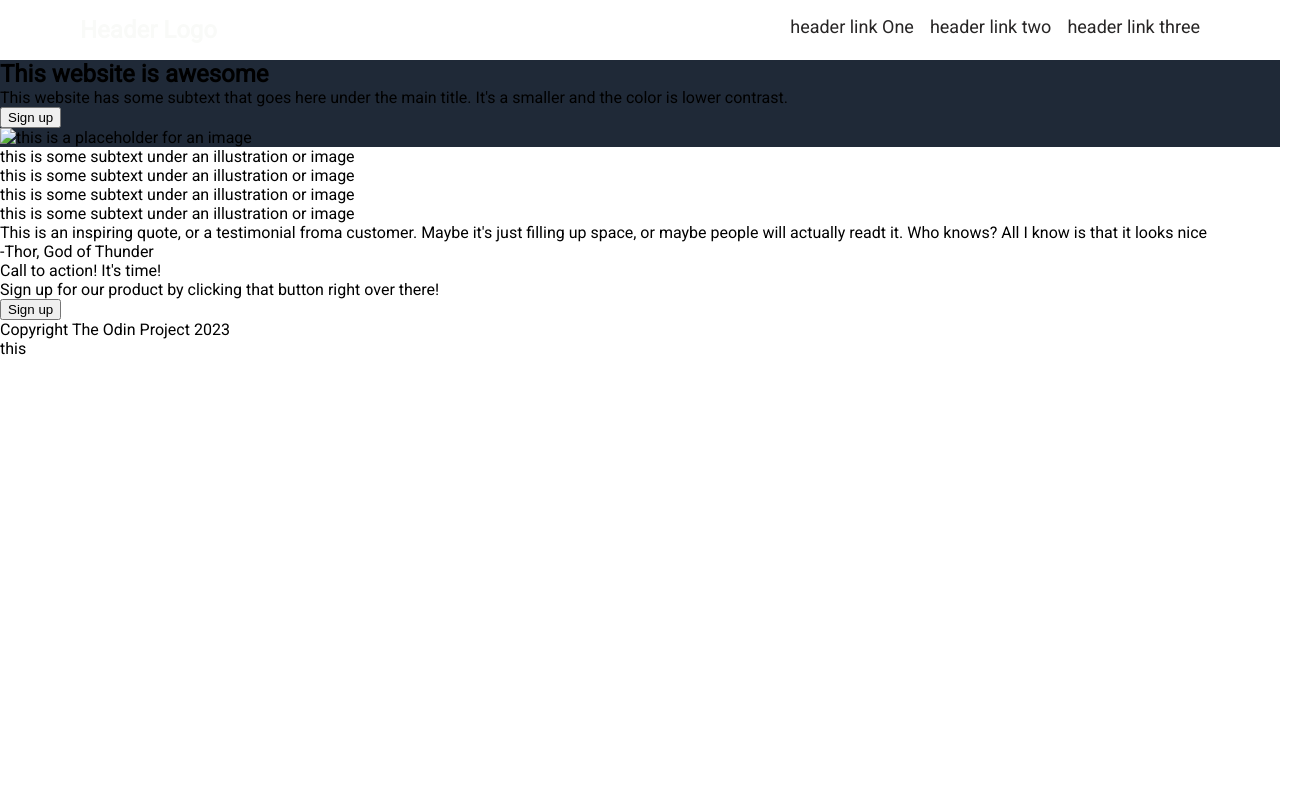
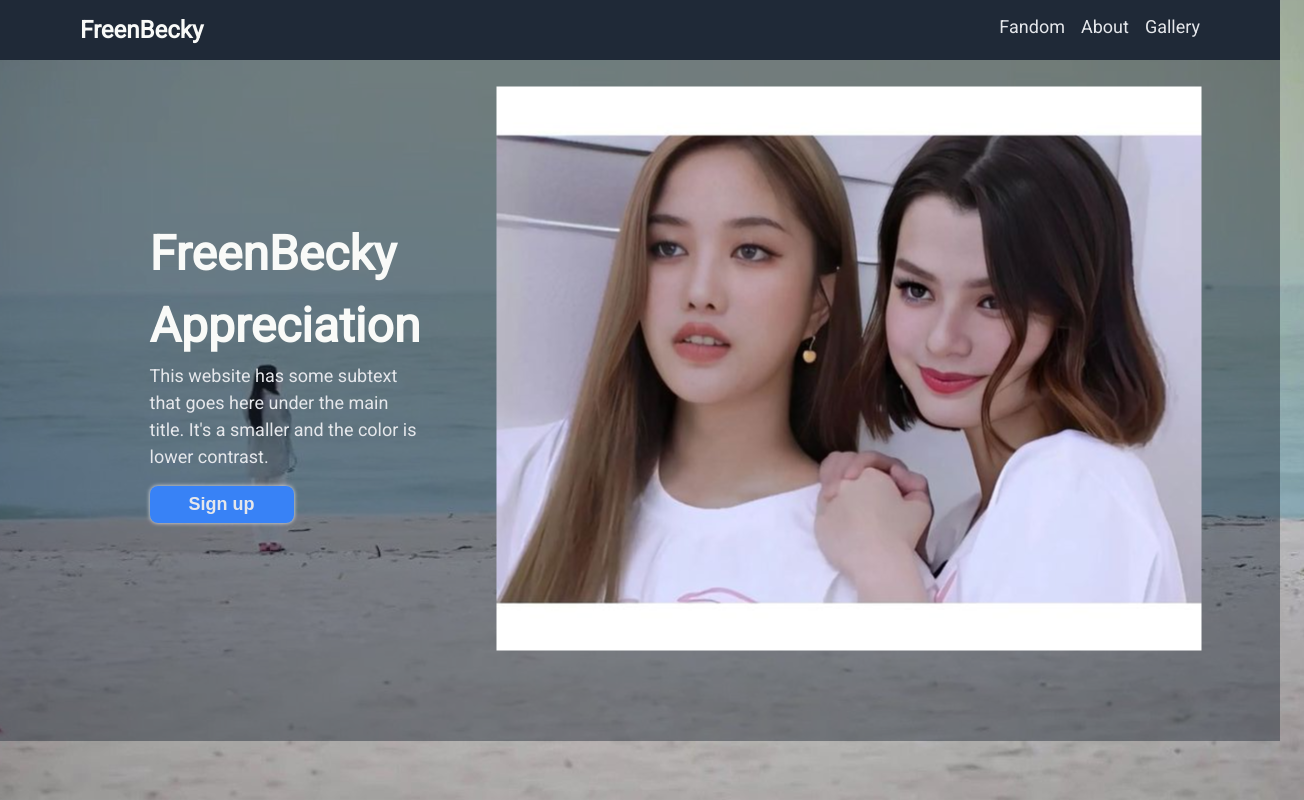
Before and after one commit to JenBaldonado/FreenBecky-FanPage, a plain HTML site: page index.html in a window 1280 px wide. Shown: the top 800 px of the page, 1304 px wide, since content can reach past the window. Drawn offline with Linux system fonts and the light colour scheme.

Commit message:
First Draft

```diff
--- a/index.html
+++ b/index.html
@@ -12,13 +12,13 @@
     <nav>
       <div class="nav-container">
         <div class="left-items">
-          <div class="logo">Header Logo</div>
+          <div class="logo">FreenBecky</div>
         </div>
         <div class="right-items">
           <ul>
-            <li><a href="#">header link One</a></li>
-            <li><a href="#">header link two</a></li>
-            <li><a href="#">header link three</a></li>
+            <li><a href="#">Fandom</a></li>
+            <li><a href="#">About</a></li>
+            <li><a href="#">Gallery</a></li>
           </ul>
         </div>
       </div>
@@ -26,7 +26,7 @@
 
     <section class="hero-section">
       <div class="left-hero">
-        <h1>This website is awesome</h1>
+        <h1>FreenBecky Appreciation</h1>
         <p>
           This website has some subtext that goes here under the main title.
           It's a smaller and the color is lower contrast.
@@ -34,7 +34,10 @@
         <button>Sign up</button>
       </div>
       <div class="right-hero">
-        <img src="" alt="this is a placeholder for an image" />
+        <img
+          src="images/hero-image.jpg"
+          alt="this is a placeholder for an image"
+        />
       </div>
     </section>
 
@@ -57,7 +60,7 @@
       </div>
     </section>
 
-    <section class="qoute">
+    <section class="qoute-section">
       <p>
         This is an inspiring quote, or a testimonial froma customer. Maybe it's
         just filling up space, or maybe people will actually readt it. Who
@@ -66,13 +69,15 @@
       <p>-Thor, God of Thunder</p>
     </section>
 
-    <section class="last-section">
-      <p>Call to action! It's time!</p>
-      <p>Sign up for our product by clicking that button right over there!</p>
+    <section class="call-section">
+      <div class="text">
+        <p>Call to action! It's time!</p>
+        <p>Sign up for our product by clicking that button right over there!</p>
+      </div>
+
       <button>Sign up</button>
     </section>
 
-    <footer>Copyright The Odin Project 2023</footer>
+    <footer>Copyright @ 2023</footer>
   </body>
 </html>
-this
--- a/styles.css
+++ b/styles.css
@@ -7,14 +7,31 @@
 
 body {
   font-family: "Roboto", sans-serif;
+  background-image: url("images/fb-beach.jpg");
+  background-position: center;
+  background-size: cover;
+  background-repeat: no-repeat;
+  background-attachment: fixed;
 }
 
-.hero-section {
-  background-color: #1f2937;
+button {
+  background-color: #3882f6;
+  box-shadow: 0px 0px 4px #e5e7eb;
+  border: none;
+  border-radius: 8px;
+  padding: 0.5rem;
+  width: 8em;
+  font-size: 18px;
+  font-weight: bold;
+  color: #e5e7eb;
+  cursor: pointer;
 }
 
 nav {
+  background-color: #1f2937;
   display: flex;
+  position: fixed;
+  width: 100%;
   justify-content: center;
   align-items: center;
   color: rgb(4, 6, 100);
@@ -41,7 +58,111 @@ nav {
   column-gap: 1rem;
   font-size: 18px;
 }
+
 a {
   text-decoration: none;
-  color: rgb(39, 37, 37);
 }
+
+.left-hero p,
+.right-items a {
+  color: #e5e7eb;
+  font-size: 18px;
+}
+
+.hero-section {
+  display: flex;
+  align-items: center;
+  justify-content: space-around;
+  padding: 1rem 5rem;
+  background-color: #1f293773;
+}
+
+.right-hero img {
+  transform: rotate(-90deg);
+}
+
+.left-hero {
+  display: block;
+  line-height: 1.5;
+  flex: 0.5;
+}
+
+.left-hero h1 {
+  font-size: 48px;
+  font-weight: extra-bold;
+  color: #f9faf8;
+}
+
+.left-hero p {
+  margin-bottom: 1rem;
+}
+
+.info-section {
+  display: flex;
+  justify-content: center;
+  align-items: center;
+  margin: 5rem auto;
+  column-gap: 16px;
+}
+
+.info-section .info {
+  text-align: center;
+  word-wrap: break-word;
+  width: 20rem;
+  height: auto;
+}
+.info-section .box {
+  width: 20rem;
+  height: 20rem;
+  border: 5px solid steelblue;
+  border-radius: 6px;
+  margin-bottom: 1rem;
+}
+
+.qoute-section {
+  background-color: #e5e7eb;
+  padding: 5rem 20rem;
+  line-height: 1.5;
+}
+
+.qoute-section p {
+  font-size: 36px;
+  font-weight: light;
+  font-style: italic;
+  color: #1f2937;
+}
+.qoute-section p + p {
+  display: flex;
+  justify-content: end;
+  padding-top: 0.5rem;
+  font-weight: bold;
+}
+
+.call-section {
+  background-color: #3882f6;
+  margin: 10rem 20rem;
+  padding: 5rem 10rem;
+  border-radius: 12px;
+  display: flex;
+  column-gap: 15rem;
+}
+
+.call-section p {
+  font-size: 24px;
+  font-weight: bold;
+  color: #f9faf8;
+}
+
+.call-section p + p {
+  font-size: 18px;
+  font-weight: lighter;
+}
+
+footer {
+  display: flex;
+  justify-content: center;
+  align-items: center;
+  background-color: #1f2937;
+  color: #e5e7eb;
+  height: 3rem;
+}
```
Also changed, not shown: images/hero-image.jpg (added).
